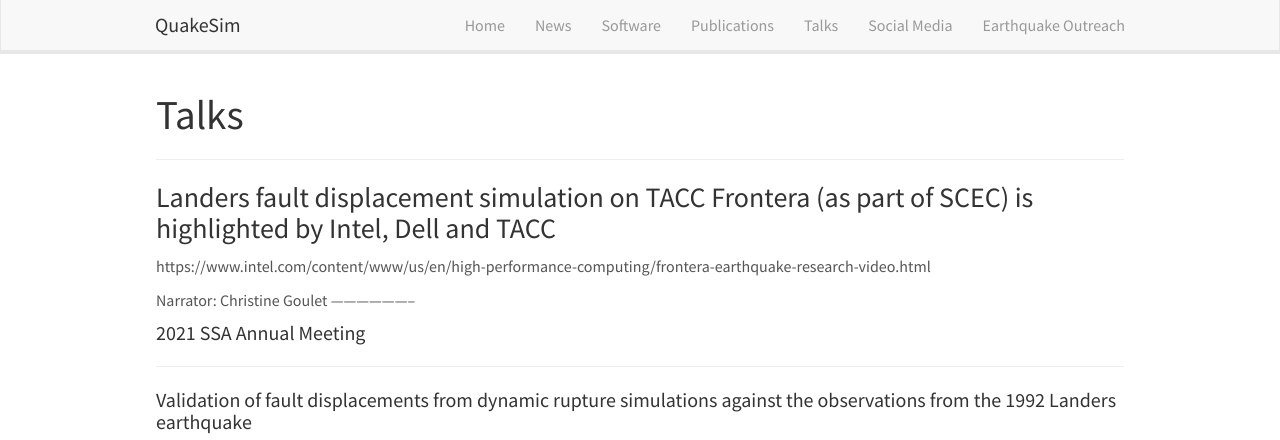
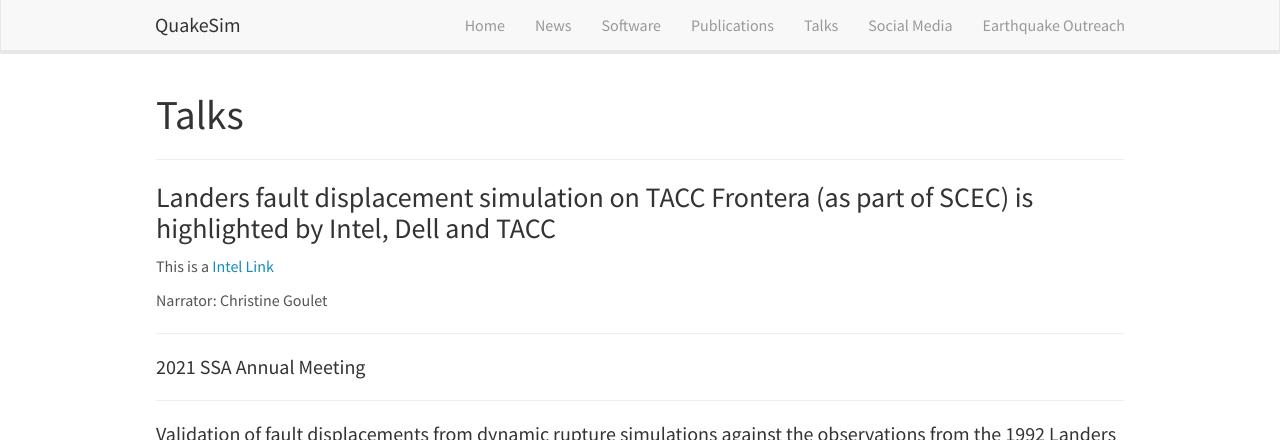
Before and after one commit to wangyf/wangyf.github.io, a Jekyll site: the page built from _pages/talksvideos.md, in a window 1280 px wide and 900 px high, cut to the strip 0-440 px from the top of the window. Built offline with Jekyll 4.4.1, drawn with Linux system fonts in a browser that asks for light colours; nearby versions of some CDN libraries.

Commit message:
Update talksvideos.md

```diff
--- a/_pages/talksvideos.md
+++ b/_pages/talksvideos.md
@@ -8,10 +8,10 @@ permalink: /talksvideos/
 # Talks
 --------------------
 ### Landers fault displacement simulation on TACC Frontera (as part of SCEC) is highlighted by Intel, Dell and TACC
-
-https://www.intel.com/content/www/us/en/high-performance-computing/frontera-earthquake-research-video.html
+This is a [Intel Link](https://www.intel.com/content/www/us/en/high-performance-computing/frontera-earthquake-research-video.html)
 
 Narrator: Christine Goulet
+
 <!-- <iframe width="300" height="200" src="https://www.youtube.com/embed/9WnUkMo6Ui8" title="YouTube video player" frameborder="0" allow="accelerometer; autoplay; clipboard-write; encrypted-media; gyroscope; picture-in-picture" allowfullscreen></iframe> -->
 --------------------
 #### 2021 SSA Annual Meeting
```
